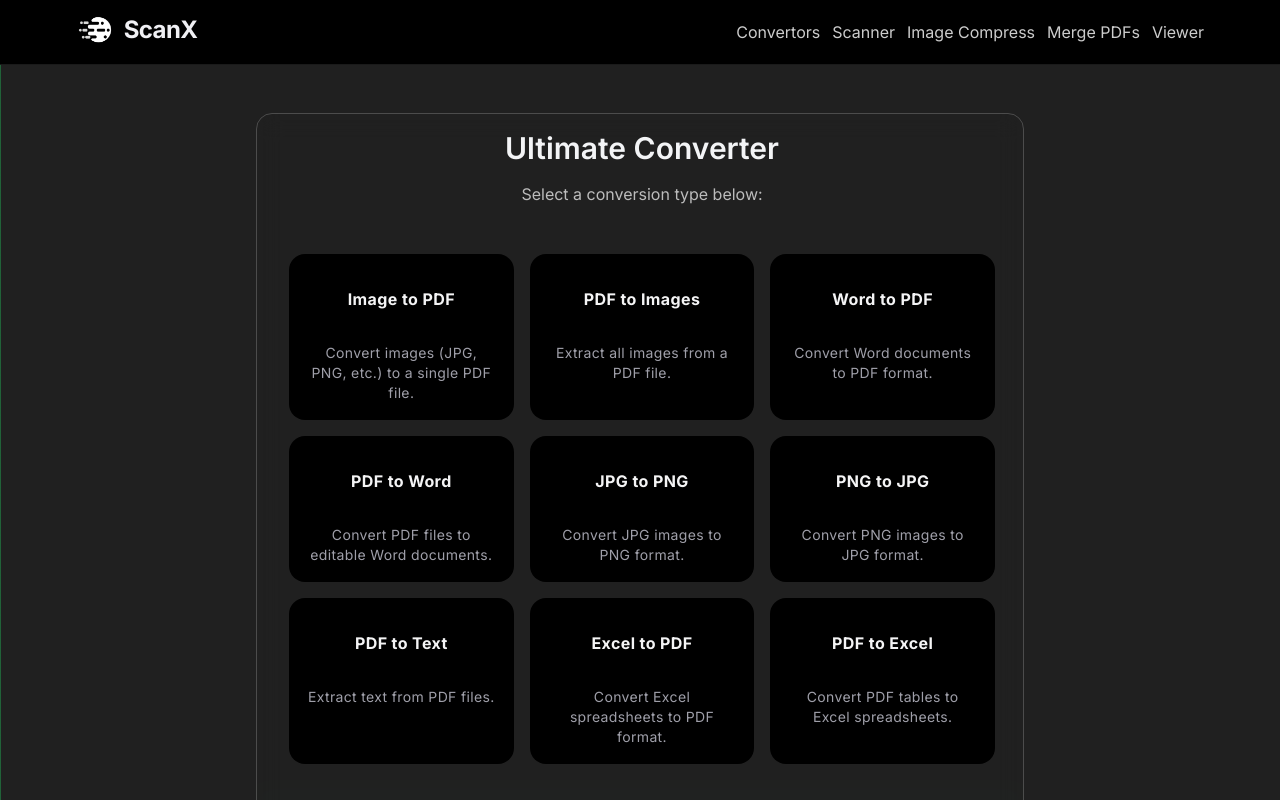
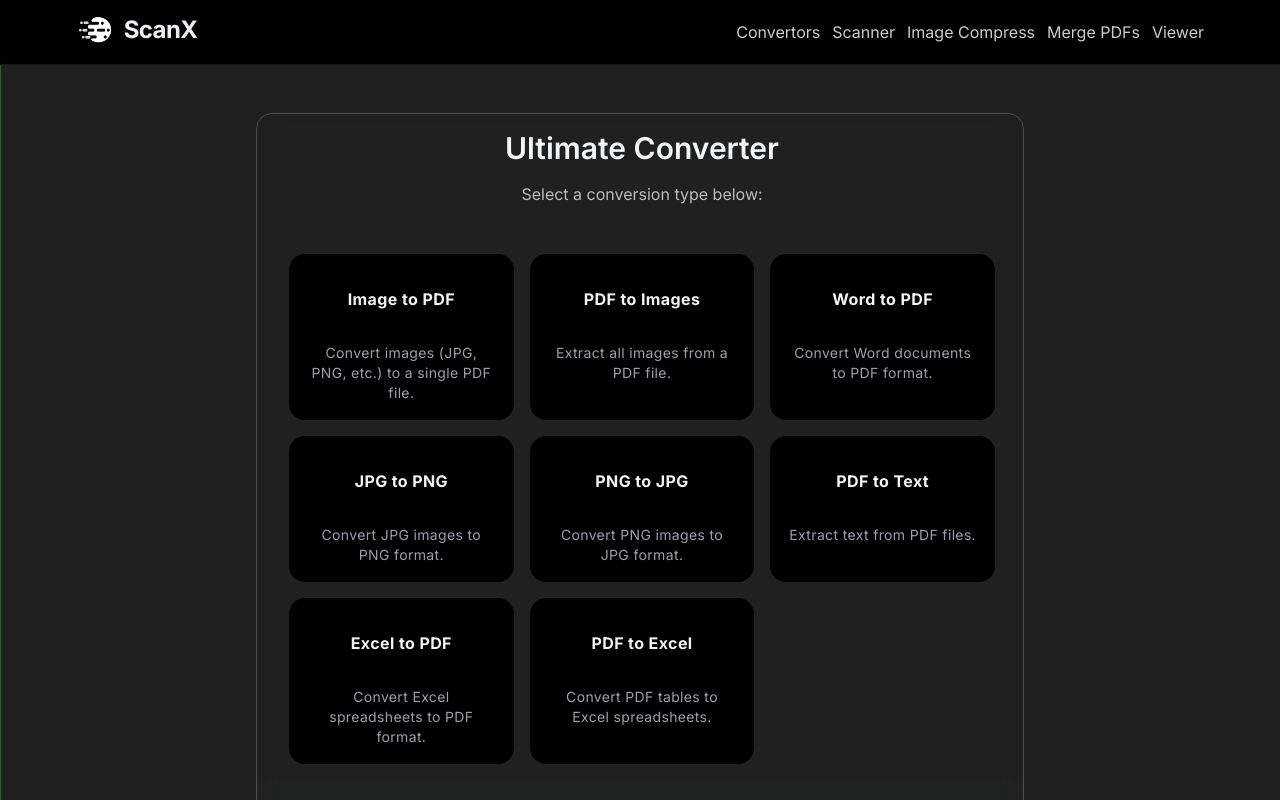
Before and after one commit to rajank18/ScanX_frontend, a React (Vite) app: page /convertor in a window 1280 px wide. Shown: the top 800 px of the page. Built offline with nearby package versions, Linux system fonts and the light colour scheme.

Commit message:
feat: add Convertor landing page with conversion tool selection grid

```diff
--- a/src/pages/Convertor.jsx
+++ b/src/pages/Convertor.jsx
@@ -20,11 +20,11 @@ const conversionOptions = [
     description: "Convert Word documents to PDF format.",
     link: "/convertor/word-to-pdf"
   },
-  {
-    title: "PDF to Word",
-    description: "Convert PDF files to editable Word documents.",
-    link: "/convertor/pdf-to-word"
-  },
+  // {
+  //   title: "PDF to Word",
+  //   description: "Convert PDF files to editable Word documents.",
+  //   link: "/convertor/pdf-to-word"
+  // },
   {
     title: "JPG to PNG",
     description: "Convert JPG images to PNG format.",
@@ -62,9 +62,9 @@ export default function Convertor() {
         canonical="/convertor"
       />
       <div className="w-full max-w-3xl mx-auto text-gray-100 backdrop-blur-md pr-5 pl-6 pt-4 pb-4 rounded-2xl border border-white/20 text-center">
-      <h2 className="text-2xl md:text-3xl font-semibold mb-4">Ultimate Converter</h2>
-      <p className="text-white/70 ">Select a conversion type below:</p>
-      <HoverEffect items={conversionOptions} className="" />
+        <h2 className="text-2xl md:text-3xl font-semibold mb-4">Ultimate Converter</h2>
+        <p className="text-white/70 ">Select a conversion type below:</p>
+        <HoverEffect items={conversionOptions} className="" />
       </div>
       <PageInfoSection
         aboutTitle="About Ultimate Converter"
```
